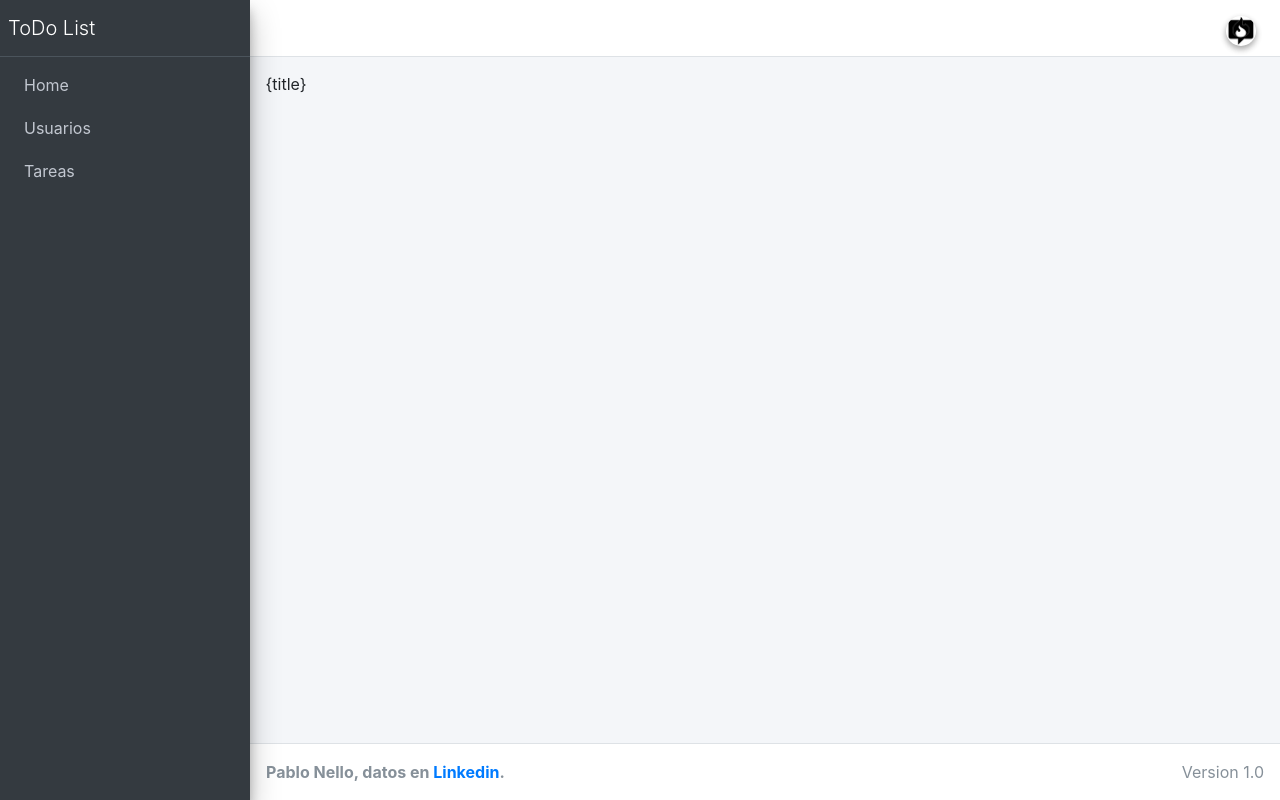
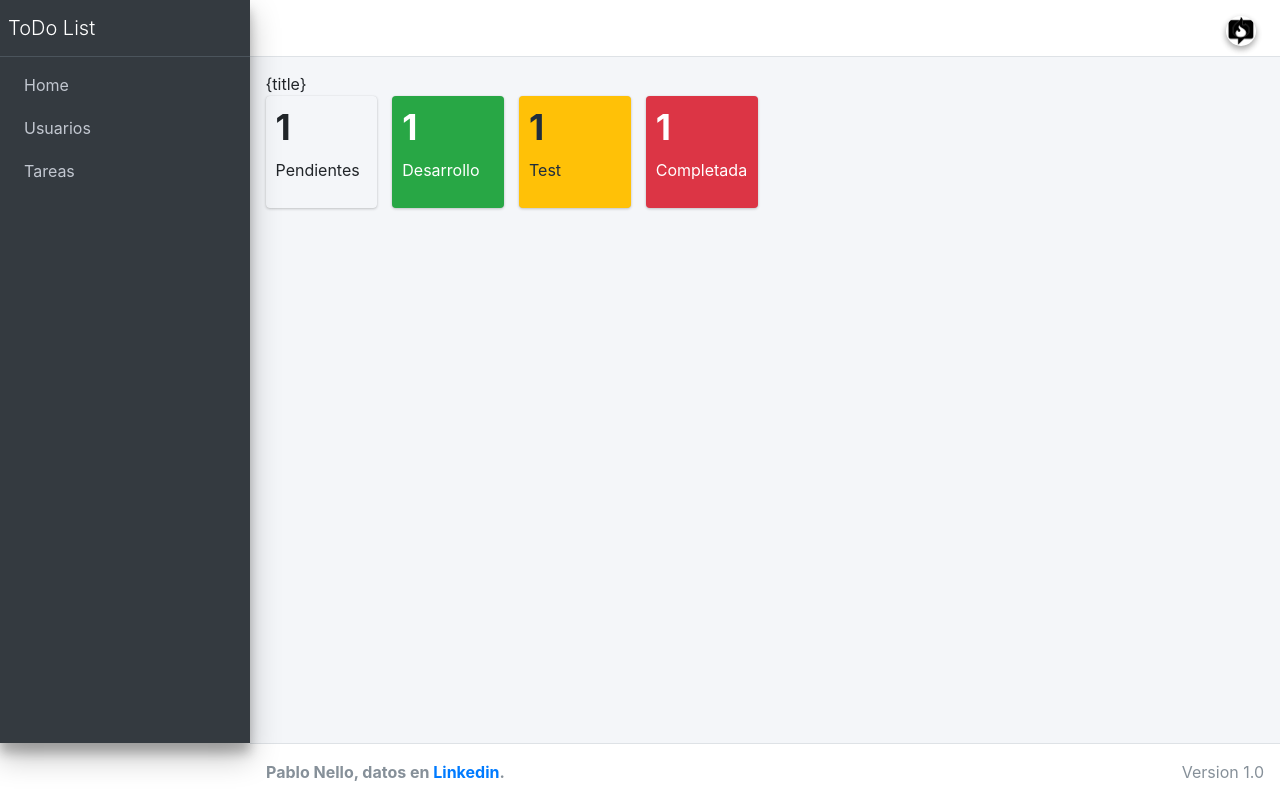
Before and after one commit to pablonello/TodoList, a CodeIgniter app: the page made by application/views/admin/home.php in a window 1280 px wide. Run offline with CodeIgniter, Linux system fonts and the light colour scheme; the template is opened without the code that fills it: most values are stand-ins (such as "Sample title", 1, 10 or a date in 2020); some libraries are stand-ins or nearby versions.

Commit message:
agregadno totales al home

```diff
--- a/application/controllers/TareaController.php
+++ b/application/controllers/TareaController.php
@@ -15,9 +15,7 @@
     public function index()
     {
         if (!empty($this->session->userdata('usuarioNombre'))) {
-
             $this->load->model('Tarea');
-
             $listTareas = $this->Tarea->obtenerTareas();
             $view["title"] = "Lista de Tareas";
             $data['scripts'] = '<script src="' . base_url('assets/js/tareas.js') . '"></script>';
@@ -42,9 +40,7 @@
     {
         // Obtener los datos del formulario
         $tarea = $this->input->post();
-
         if (!empty($tarea)) {
-
             $save = array(
                 'titulo' => $tarea['titulo'],
                 'descripcion' => $tarea['descripcion'],
@@ -53,10 +49,8 @@
                 'estado' => $tarea['estado'],
                 'usuarioId' => $tarea['usuarioId']
             );
-
             $this->load->model('Tarea');
             $idtarea = $this->Tarea->insert($save);
-
             if ($idtarea > 0) {
                 $response = array(
                     'success' => true,
--- a/application/models/Tarea.php
+++ b/application/models/Tarea.php
@@ -49,4 +49,42 @@
         }
         return true;
     }
+
+    public function getCantidades()
+    {
+        $this->db->select('COUNT(*) as totalPendiente');
+        $this->db->from('Tarea');
+        $this->db->where('estado', 'pendiente');
+        $consulta = $this->db->get();
+
+        $cantPendiente  = $consulta->row();
+
+        $this->db->select('COUNT(*) as totalTest');
+        $this->db->from('Tarea');
+        $this->db->where('estado', 'test');
+        $consulta = $this->db->get();
+
+        $cantTest  = $consulta->row();
+
+        $this->db->select('COUNT(*) as totalDesarrollo');
+        $this->db->from('Tarea');
+        $this->db->where('estado', 'desarrollo');
+        $consulta = $this->db->get();
+
+        $cantDesarrollo  = $consulta->row();
+
+        $this->db->select('COUNT(*) as totalCompletada');
+        $this->db->from('Tarea');
+        $this->db->where('estado', 'completada');
+        $consulta = $this->db->get();
+
+        $cantCompletada  = $consulta->row();
+
+        return (object) array(
+            "cantPendiente" => $cantPendiente,
+            "cantDesarrollo" => $cantDesarrollo,
+            "cantTest" => $cantTest,
+            "cantCompletada" => $cantCompletada
+        );
+    }
 }
--- a/application/views/admin/home.php
+++ b/application/views/admin/home.php
@@ -20,8 +20,65 @@
                 <div class="row mb-2">
                     <div class="col-sm-6">
                         {title}
+                        <br>
+                        <div class="row">
+                            <div class="col-lg-3 col-xs-6">
+                                <!-- small box -->
+                                <div class="small-box bg-aqua">
+                                    <div class="inner">
+                                        <h3><?php echo $cantidades->cantPendiente->totalPendiente ?></h3>
+
+                                        <p>Pendientes</p>
+                                    </div>
+                                    <div class="icon">
+                                        <i class="ion ion-person-add"></i>
                                     </div>
                                 </div>
+                            </div>
+                            <!-- ./col -->
+                            <div class="col-lg-3 col-xs-6">
+                                <!-- small box -->
+                                <div class="small-box bg-green">
+                                    <div class="inner">
+                                        <h3><?php echo $cantidades->cantTest->totalTest ?></h3>
+                                        <p>Desarrollo</p>
+                                    </div>
+                                    <div class="icon">
+                                        <i class="ion ion-pie-graph"></i>
+                                    </div>
+                                </div>
+                            </div>
+                            <!-- ./col -->
+                            <div class="col-lg-3 col-xs-6">
+                                <!-- small box -->
+                                <div class="small-box bg-yellow">
+                                    <div class="inner">
+                                        <h3><?php echo $cantidades->cantDesarrollo->totalDesarrollo ?></h3>
+                                        <p>Test</p>
+                                    </div>
+                                    <div class="icon">
+                                        <i class="ion ion-edit"></i>
+                                    </div>
+                                </div>
+                            </div>
+                            <!-- ./col -->
+                            <div class="col-lg-3 col-xs-6">
+                                <!-- small box -->
+                                <div class="small-box bg-red">
+                                    <div class="inner">
+                                        <h3><?php echo $cantidades->cantCompletada->totalCompletada ?></h3>
+                                        <p>Completada</p>
+                                    </div>
+                                    <div class="icon">
+                                        <i class="ion ion-person-stalker"></i>
+                                    </div>
+                                </div>
+                            </div>
+                        </div>
+                    </div>
+                </div>
+            </div>
+
     </div>
     </section>
 
```
Also changed, not shown: application/controllers/AuthController.php (+10 -12 lines), application/controllers/HomeController.php (+6 -1 lines), application/controllers/UsuarioController.php (+16 -13 lines). Lines whose indentation alone changed are shown as unchanged.
